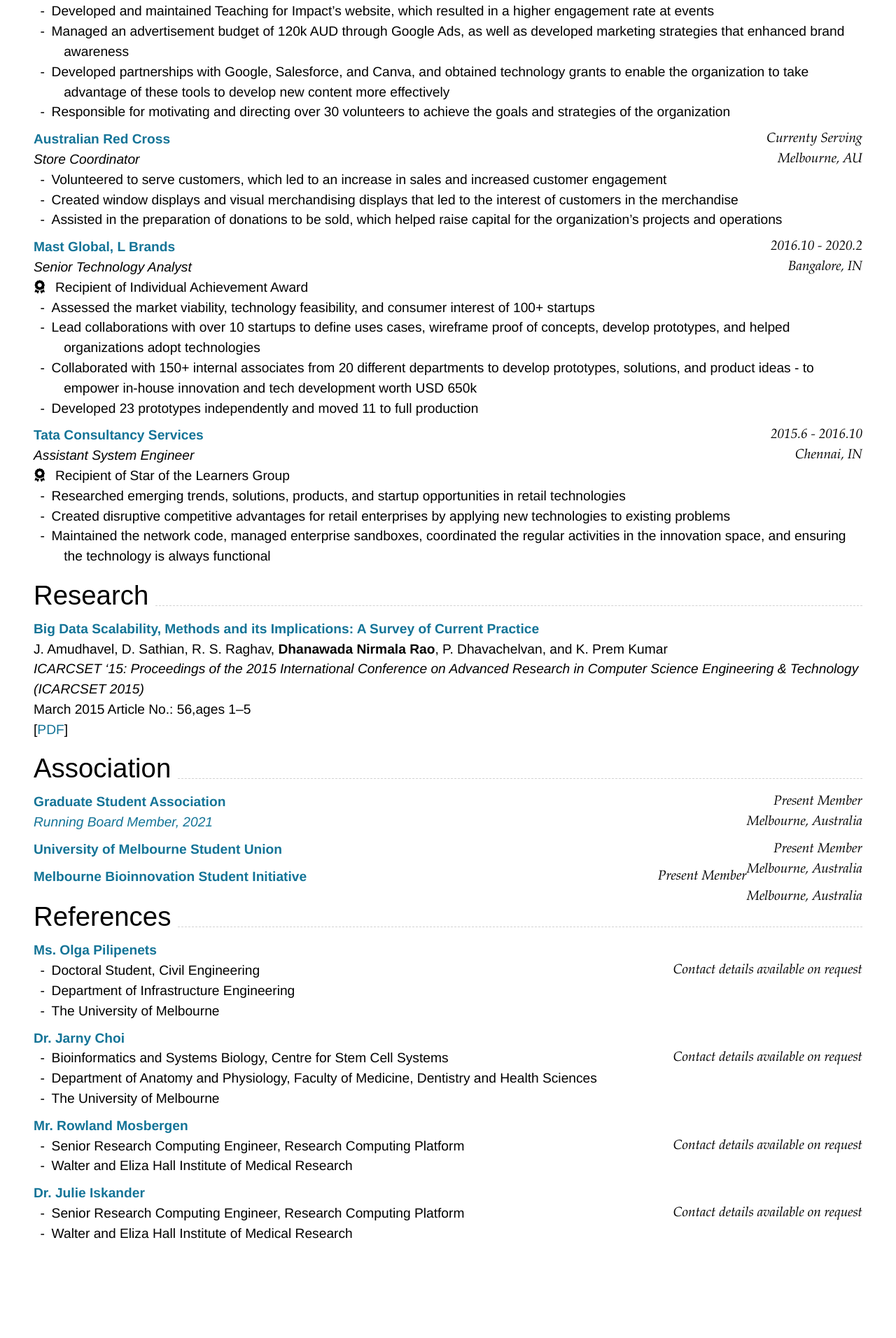
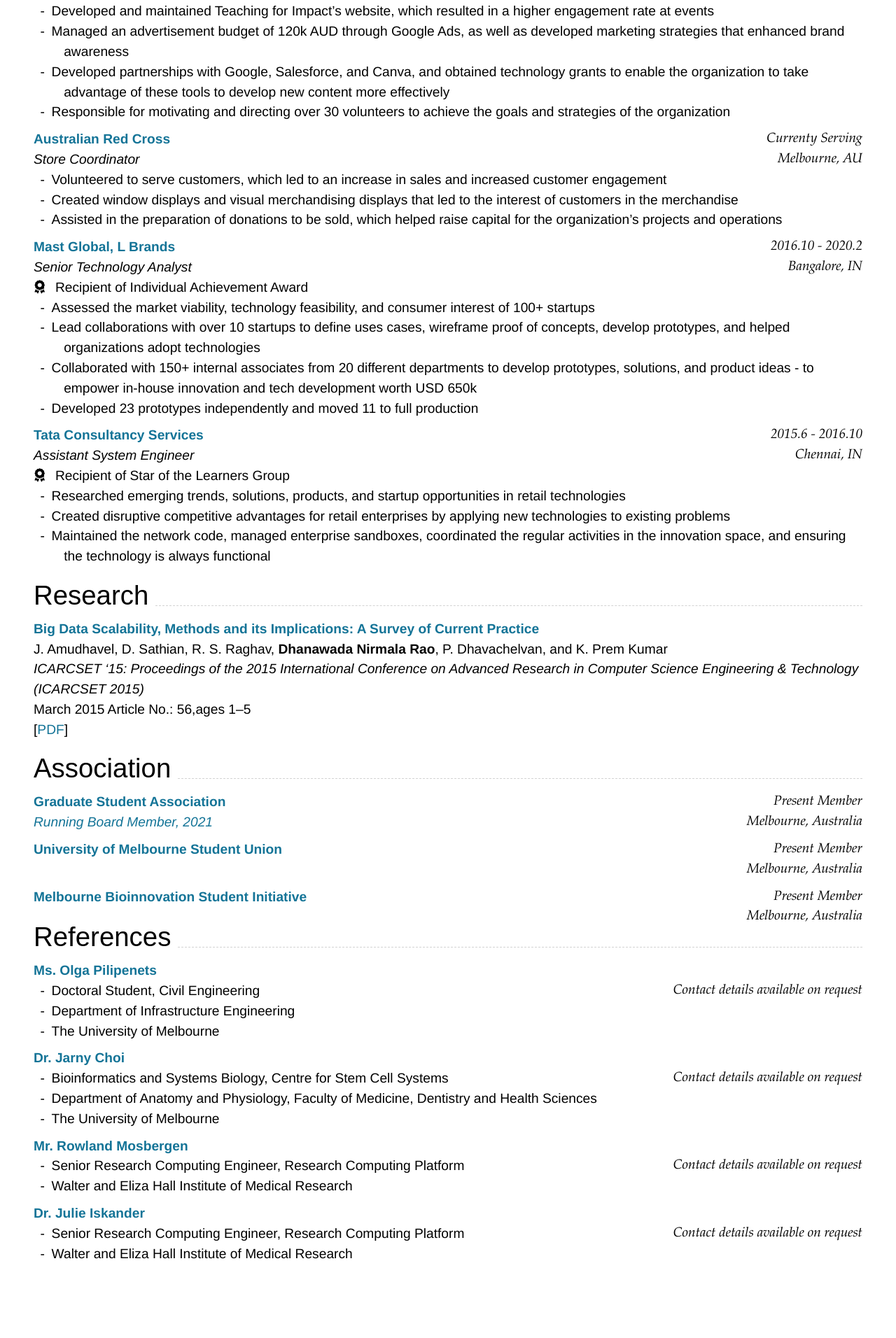
Before and after one commit to thedhanawada/me, a Jekyll site: the page built from index.md, in a window 1280 px wide. Shown: the part 1429-3341 px from the top of the page at 70% size. Built offline with Jekyll 4.4.1, drawn with Linux system fonts in a browser that asks for light colours; nearby versions of some CDN libraries; before the commit the page ends 3312 px from its top, so only the background shows below that.

Commit message:
break-commit

````diff
--- a/index.md
+++ b/index.md
@@ -149,11 +149,11 @@ Melbourne, Australia
 ```
 _[Running Board Member, 2021](https://gsa.unimelb.edu.au/profile/nirmala-rao-dhanawada/)_<br>
 
-### **[University of Melbourne Student Union](https://umsu.unimelb.edu.au/){:target="_blank"}** `Present Member` <br>
+### **[University of Melbourne Student Union](https://umsu.unimelb.edu.au/){:target="_blank"}** `Present Member`
 ```
 Melbourne, Australia
 ```
-
+<br>
 ### **[Melbourne Bioinnovation Student Initiative](https://www.mbsi.org.au/){:target="_blank"}** `Present Member`
 ```
 Melbourne, Australia
````
